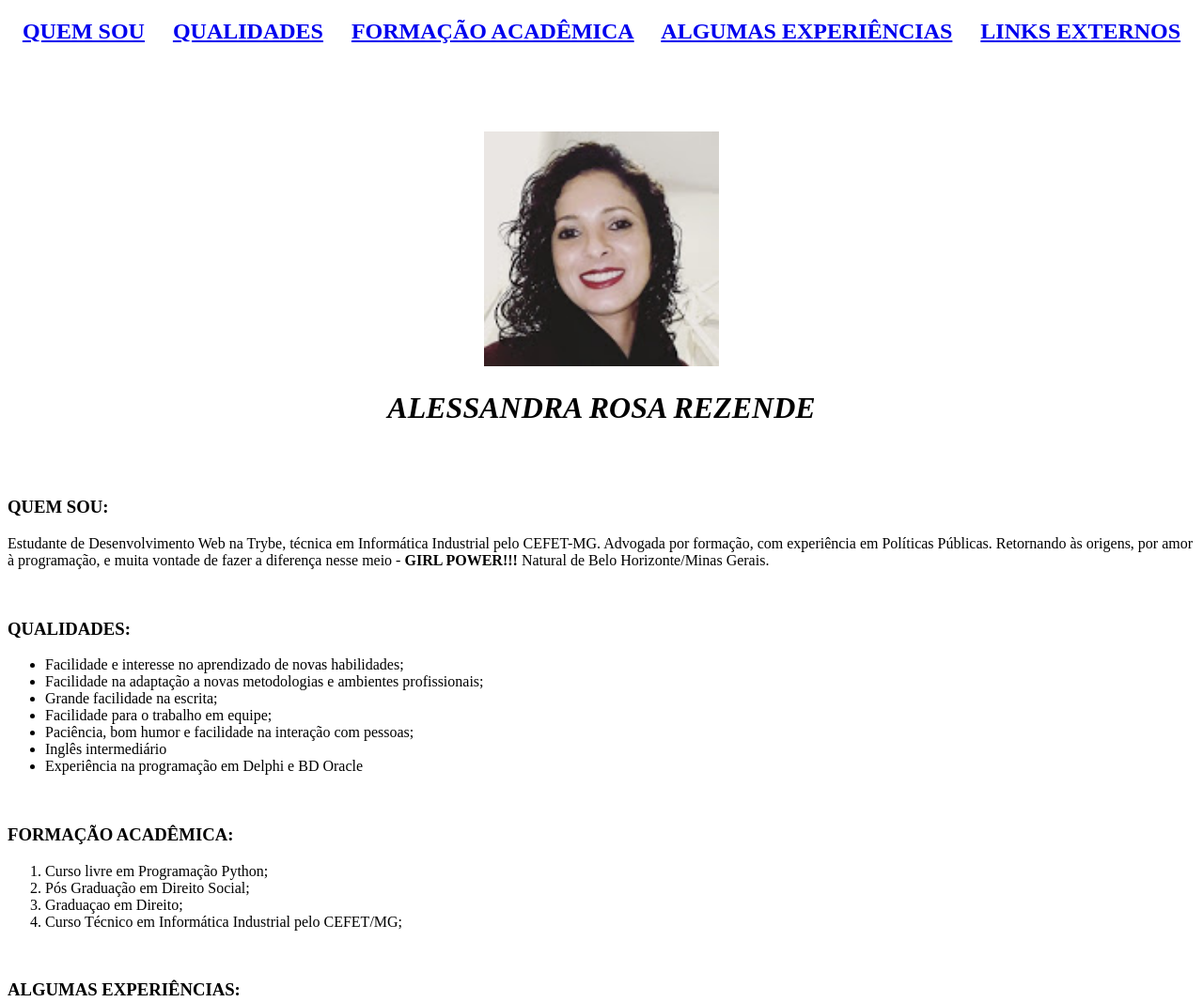
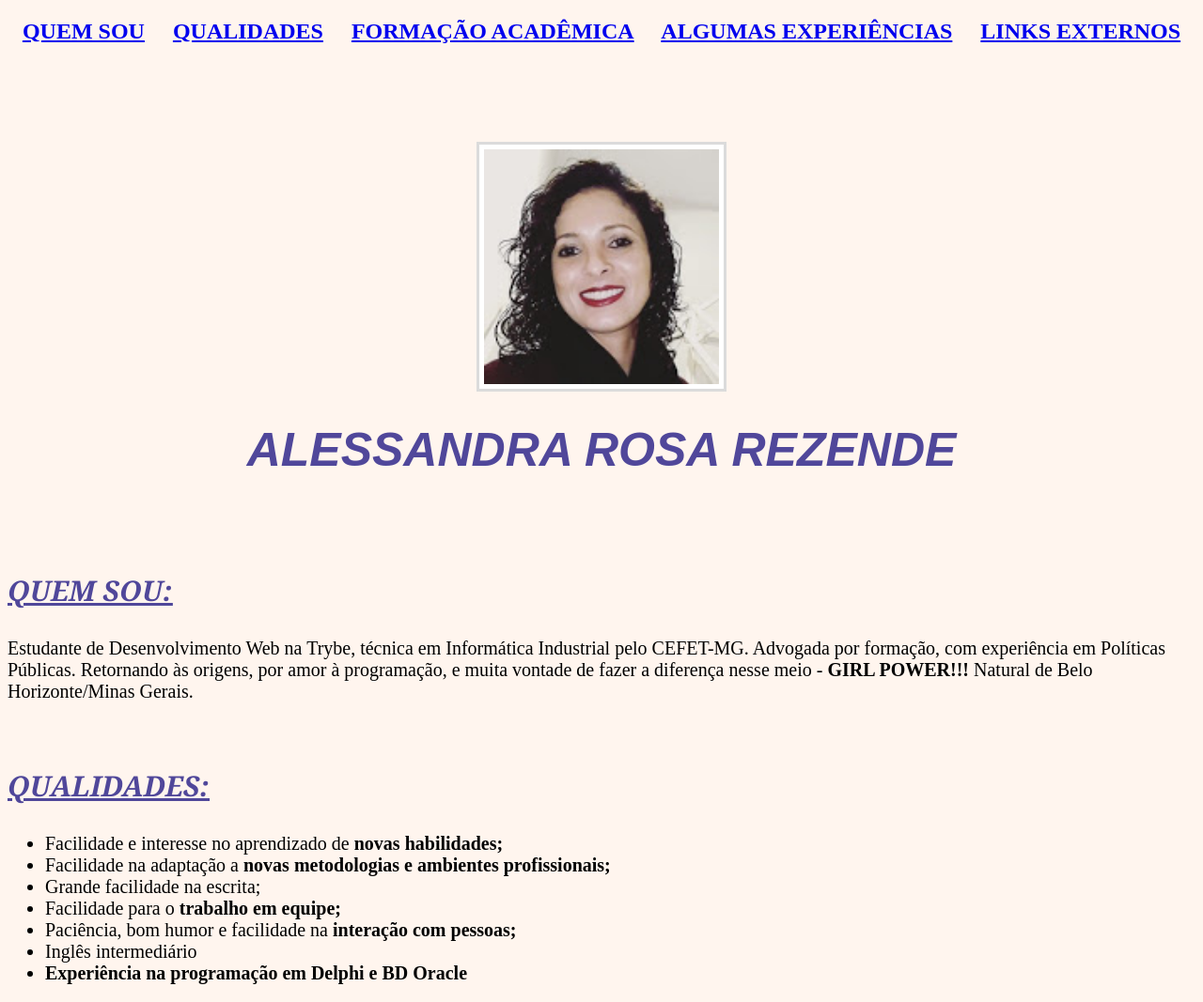
Before and after one commit to AlessandraRosaRezende/AlessandraRosaRezende.github.io, a plain HTML site: page index.html in a window 1280 px wide. Shown: the top 1067 px of the page at 94% size. Drawn offline with Linux system fonts and the light colour scheme.

Commit message:
Atualização Página

```diff
--- a/index.html
+++ b/index.html
@@ -4,6 +4,45 @@
 <head>
   <meta charset="UTF-8">
   <title>ALESSANDRA ROSA REZENDE</title>
+  <style>
+    h1{
+      font-style:oblique;
+      color: #50479A;
+      font-size: 50px;
+      font-family: fantasy;
+    }
+    .aligncenter {
+      display: block;
+      margin-left: auto;
+      margin-right: auto;
+      padding: 5px;
+      text-align: center;
+      background-color: #ffffff;
+      border: 3px solid #dbdbdb;
+    }
+    body{
+      background-color: #FFF5EE;
+    }
+    h3{
+      font-style: italic;
+      font-size:30px;
+      font-family: Georgia, 'Times New Roman', Times, serif;
+      text-decoration: underline;
+      color: #50479A;
+    }
+    p, li{
+      font-size: 20px;
+    }
+    #negrito{
+      font-weight: bold;
+    }
+    #pequeno{
+      font-style: italic;
+    }
+
+
+
+  </style>
 </head>
 
 <body>
@@ -16,29 +55,29 @@
   <a href="#blog">LINKS EXTERNOS</a>
   </center></h2><br><br><br>
 
-  <center><h3 id="foto"><img src="Alessandra.jpg" alt="Foto Alessandra" width="250px"></h3></center>
+  <center><h3 id="foto"><img src="Alessandra.jpg" class="aligncenter" alt="Foto Alessandra" width="250px"></h3></center>
   <h1><em><CENTER>ALESSANDRA ROSA REZENDE</CENTER></h1></em><br><br>
 
   <strong><h3 id="quem">QUEM SOU:</strong></h3>
-  <p>Estudante de Desenvolvimento Web na Trybe, técnica em Informática Industrial pelo CEFET-MG. Advogada por formação, com experiência em Políticas Públicas. Retornando às origens, por amor à programação, e muita vontade de fazer a diferença nesse meio - <strong>GIRL POWER!!!</strong> Natural de Belo Horizonte/Minas Gerais.</p><br>
+  <p>Estudante de Desenvolvimento Web na Trybe, técnica em Informática Industrial pelo CEFET-MG. Advogada por formação, com experiência em Políticas Públicas. Retornando às origens, por amor à programação, e muita vontade de fazer a diferença nesse meio - <a id="negrito">GIRL POWER!!! </a id>Natural de Belo Horizonte/Minas Gerais.</p><br>
 
   <strong><h3 id="qualidades">QUALIDADES:</strong></h3>
   <ul>
-    <li>Facilidade e interesse no aprendizado de novas habilidades;</li>
-    <li>Facilidade na adaptação a novas metodologias e ambientes profissionais;</li>
+    <li>Facilidade e interesse no aprendizado de <a id="negrito">novas habilidades;</a li>
+    <li>Facilidade na adaptação a <a id="negrito">novas metodologias e ambientes profissionais;</a li>
     <li>Grande facilidade na escrita;</li>
-    <li>Facilidade para o trabalho em equipe;</li>
-    <li>Paciência, bom humor e facilidade na interação com pessoas;</li>
+    <li>Facilidade para o <a id="negrito">trabalho em equipe;</a li>
+    <li>Paciência, bom humor e facilidade na <a id="negrito">interação com pessoas;</a li>
     <li>Inglês intermediário</li>
-    <li>Experiência na programação em Delphi e BD Oracle</li>
+    <li id="negrito">Experiência na programação em Delphi e BD Oracle</li>
   </ul><br>
 
   <strong><h3 id="formacao">FORMAÇÃO ACADÊMICA:</strong></h3>
   <ol>
-    <li>Curso livre em Programação Python;</li>
+    <li id="negrito">Curso livre em Programação Python;</li>
     <li>Pós Graduação em Direito Social;</li>
     <li>Graduaçao em Direito;</li>
-    <li>Curso Técnico em Informática Industrial pelo CEFET/MG;</li>
+    <li id="negrito">Curso Técnico em Informática Industrial pelo CEFET/MG;</li>
   </ol><br>
 
   <strong><h3 id="experiencias">ALGUMAS EXPERIÊNCIAS:</strong></h3>
@@ -46,7 +85,10 @@
     <li>Gerência Administrativa e Financeira - Utópica Promoção e Produção de Eventos;</li>
     <li>Assistente da Diretoria Executiva de Infraestrutura - PUC MINAS;</li>
     <li>Advogada - Paulo Teodoro Advogados Associados;</li>
-    <li>Programadora Jr - TECNISA Manutenção em Informática S.A.</li>
+    <li id="negrito">Programadora Jr - TECNISA Manutenção em Informática S.A.</li>
+      <ul>
+        <li id="pequeno">Realizei o treinamento dos novos DEVs contratados na empresa, facilitando o aprendizado da linguagem de programação e a familiarização com o Banco de Dados utilizado.</li>
+      </ul>
   </ol><br>
 
   <strong><h3 id="blog">LINKS EXTERNOS INTERESSANTES:</strong></h3>
```
